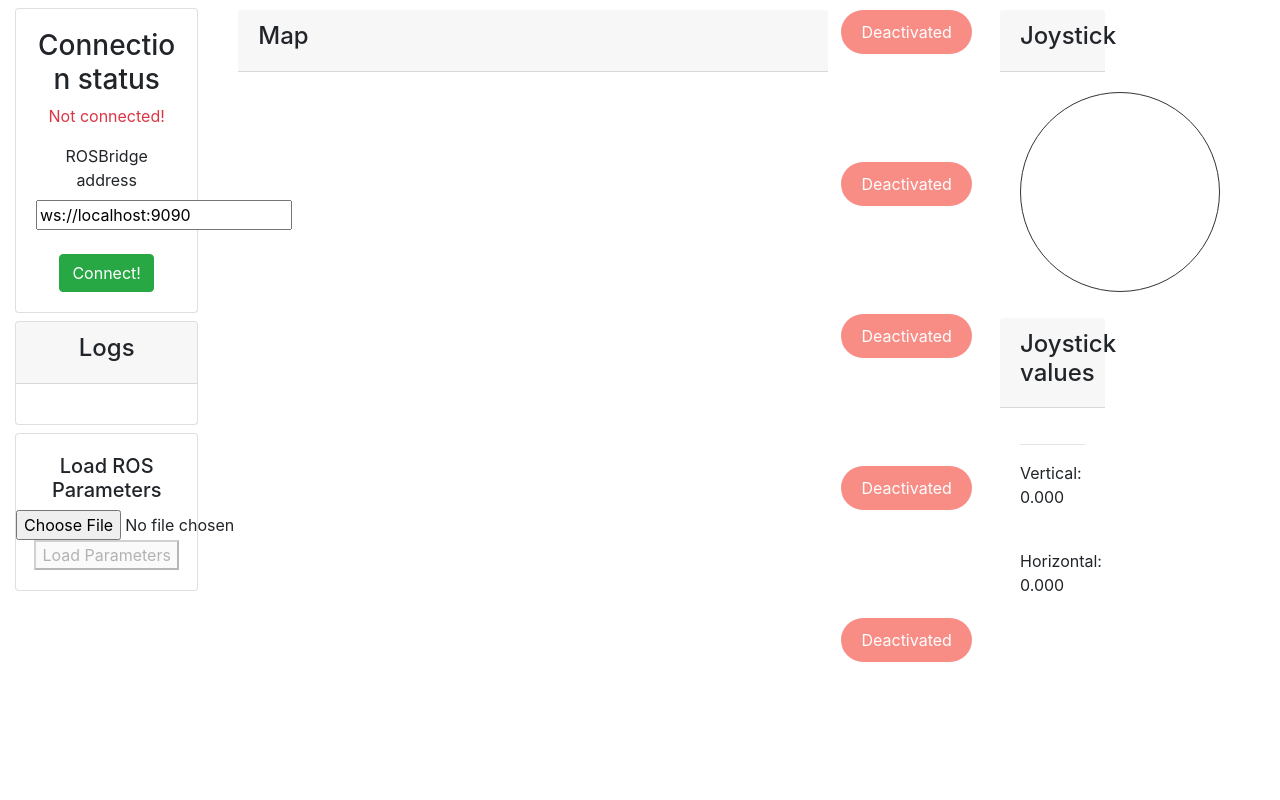
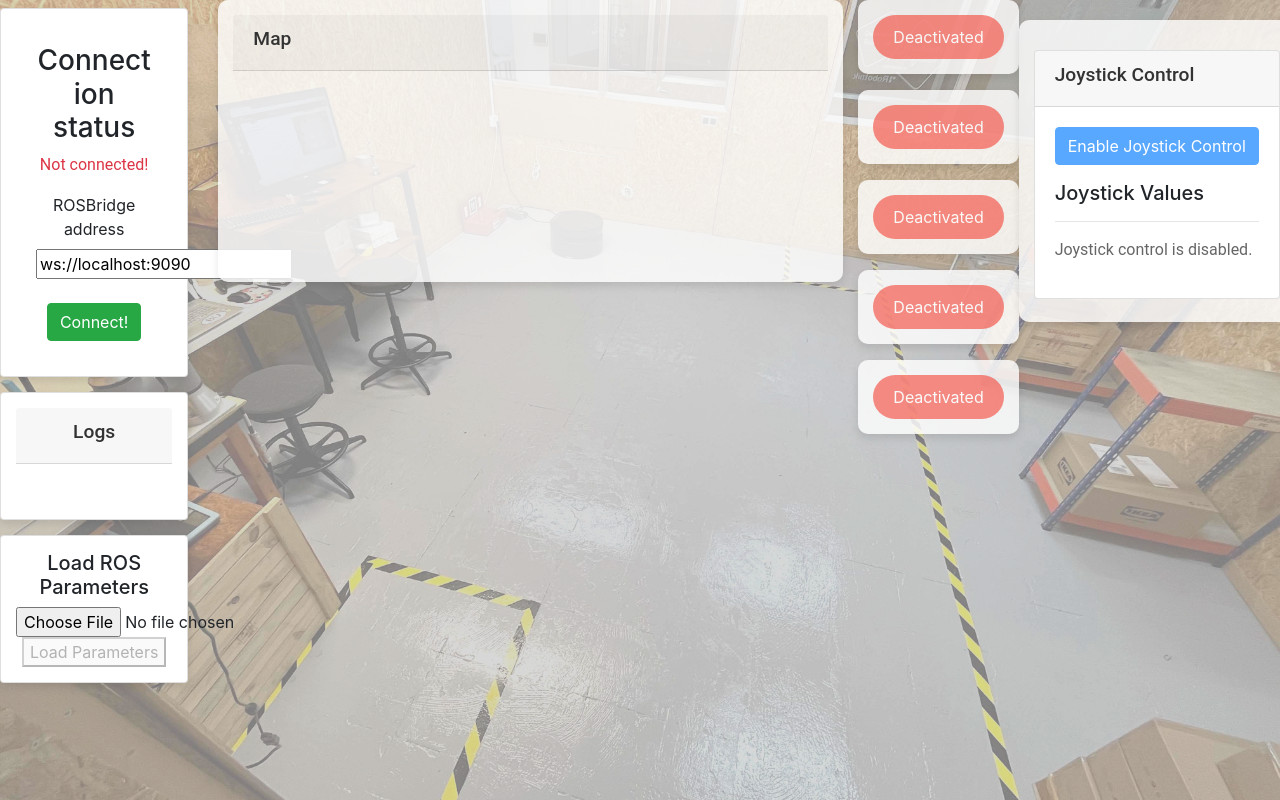
Before and after one commit to morg1207/webpage_rb1_warehouse, a Vue app: page / in a window 1280 px wide. Built offline with nearby package versions, Linux system fonts and the light colour scheme.

Commit message:
Pagina funcionando, aun faltan funcionalidades

```diff
--- a/src/App.vue
+++ b/src/App.vue
@@ -13,23 +13,23 @@
 </script>
 
 <template>
-  <div id="app" class="container-fluid">
+  <div id="app" class="container-fluid app-background">
     <div class="row">
       <div class="col-2 text-center">
         <!-- Connect-->
-        <div class="card mt-2">
+        <div class="card mt-2  custom-card">
           <RobotConfigComponent @my-event="connect_ros"></RobotConfigComponent>
         </div>
 
         <!--Log-->
-        <div class="card mt-2">
+        <div class="card mt-2  custom-card">
           <LogsComponent
             ref="LogsComponentRef"
             v:bind:usuario="usuario"
           ></LogsComponent>
         </div>
         <!-- Load file-->
-        <div class="card mt-2">
+        <div class="card mt-2  custom-card">
           <ParamsComponent
             @event_config_web="config_web_event"
             ref="ParamsComponentRef"
@@ -39,7 +39,7 @@
       </div>
       <!--Map-->
       <div class="col-6" style="overflow: auto">
-        <div class="map-column">
+        <div class="map-column  custom-card">
           <MapComponent
             ref="MapComponentRef"
             v:bind:usuario="usuario"
@@ -47,8 +47,8 @@
         </div>
       </div>
       <!--Botones-->
-      <div class="col-1 button-container">
-        <div class="button-column">
+      <div class="col-2.0 button-container">
+        <div class="button-column  custom-card mb-3">
           <ButtonComponent
             ref="ButtonInitLocComponentRef"
             v:bind:usuario="usuario"
@@ -60,7 +60,7 @@
             >
         </ButtonComponent>
         </div>
-        <div class="button-column">
+        <div class="button-column  custom-card mb-3">
           <ButtonComponent
             ref="ButtonFindShelfComponentRef"
             v:bind:usuario="usuario"
@@ -71,19 +71,19 @@
             :buttonPublishBT="'find_shelf_and_publish'"
           ></ButtonComponent>
         </div>
-        <div class="button-column">
+        <div class="button-column  custom-card mb-3">
           <ButtonComponent></ButtonComponent>
         </div>
-        <div class="button-column">
+        <div class="button-column  custom-card mb-3">
           <ButtonComponent></ButtonComponent>
         </div>
-        <div class="button-column">
+        <div class="button-column  custom-card mb-3 ">
           <ButtonComponent></ButtonComponent>
         </div>
       </div>
       <!--JOystick-->
-      <div class="col-3">
-        <div class="joystick-column">
+      <div class="col-2.0">
+        <div class="joystick-column w-100  custom-card">
           <JoystickComponent
             ref="JoystickComponentRef"
             v:bind:usuario="usuario"
@@ -111,6 +111,7 @@ export default {
       console.log("Evento de conexion recibido");
       this.$refs.MapComponentRef.setMapViewer(ros);
       this.$refs.MapComponentRef.amclPose(ros);
+      this.$refs.MapComponentRef.shelfPose(ros);
       this.$refs.JoystickComponentRef.joystickConfig(ros);
       this.$refs.LogsComponentRef.logsInit();
       this.$refs.ParamsComponentRef.paramInit(ros);
@@ -126,56 +127,3 @@ export default {
   },
 };
 </script>
-
-<style scoped>
-.container {
-  display: flex;
-  flex-direction: row;
-  height: 100vh; /* Use the full height of the viewport */
-}
-
-.config-column {
-  flex: 0 0 20%; /* 20% of the width */
-  padding: 1px; /* Optional: add some padding */
-  box-sizing: border-box;
-}
-
-.map-column {
-  flex: 0 0 40%; /* 40% of the width */
-  padding: 10px; /* Optional: add some padding */
-  box-sizing: border-box;
-}
-.button-column {
-  flex: 0 0 20%; /* 40% of the width */
-  padding: 10px; /* Optional: add some padding */
-  box-sizing: border-box;
-}
-.joystick-column {
-  flex: 0 0 20%; /* 40% of the width */
-  padding: 10px; /* Optional: add some padding */
-  box-sizing: border-box;
-}
-.app-container {
-  margin-top: 20px; /* Adjust the top margin as needed */
-  margin-bottom: 20px; /* Adjust the bottom margin as needed */
-}
-
-.button-container {
-  display: flex;
-  flex-direction: column;
-  justify-content: space-around;
-  height: calc(
-    100vh - 40px
-  ); /* Adjust this height to account for the margins */
-}
-
-.button-column {
-  display: flex;
-
-  justify-content: center; /* Center the buttons horizontally if needed */
-}
-
-.button-column > * {
-  flex: 0 0 15%; /* Make each button take up a portion of the container height */
-}
-</style>
--- a/src/assets/styles.css
+++ b/src/assets/styles.css
@@ -48,3 +48,82 @@
   -khtml-user-select: none;
   -webkit-user-select: none;
 }
+
+html, body, #app {
+  height: 100%;
+  margin: 0;
+  padding: 0;
+  width: 100%;
+  overflow-x: hidden; /* Evita el desbordamiento horizontal */
+}
+
+.app-background {
+  position: relative;
+  z-index: 1;
+  height: 100%;
+  width: 100%; /* Asegura que el fondo ocupe todo el ancho */
+}
+
+.app-background::before {
+  content: "";
+  position: absolute;
+  top: 0;
+  left: 0;
+  width: 100%;
+  height: 100%;
+  background-image: url('./warehouse.jpg'); /* Reemplaza esto con la ruta de tu imagen */
+  background-size: cover;
+  background-position: center;
+  opacity: 0.5; /* Ajusta la opacidad según sea necesario */
+  z-index: -1; /* Asegura que la imagen de fondo esté detrás del contenido */
+  filter: brightness(0.7); /* Opcional: ajusta el brillo para mejor legibilidad */
+}
+
+.container-fluid {
+  position: relative;
+  z-index: 2; /* Asegura que el contenido esté por encima de la imagen de fondo */
+  height: 100%;
+  width: 100%;
+  padding: 0; /* Elimina cualquier padding adicional */
+}
+
+.custom-card {
+  background: rgba(255, 255, 255, 0.8); /* Fondo blanco con opacidad */
+  border-radius: 10px; /* Bordes redondeados */
+  box-shadow: 0 4px 8px rgba(0, 0, 0, 0.1); /* Sombra suave */
+  padding: 15px; /* Espaciado interno */
+  margin-bottom: 15px; /* Espaciado entre tarjetas */
+}
+
+.custom-card h4 {
+  font-family: 'Roboto', sans-serif; /* Fuente personalizada */
+  font-size: 1.2em; /* Tamaño de la fuente */
+  color: #333; /* Color del texto */
+}
+
+.custom-card p {
+  font-family: 'Roboto', sans-serif; /* Fuente personalizada */
+  color: #666; /* Color del texto */
+}
+
+.button-column .btn {
+  width: 100%; /* Botones ocupan todo el ancho del contenedor */
+  margin-top: 5px; /* Margen superior */
+  margin-bottom: 5px; /* Margen inferior */
+}
+
+.button-column .btn:hover {
+  background-color: #007bff; /* Color de fondo al pasar el ratón */
+  color: white; /* Color del texto al pasar el ratón */
+}
+
+.joystick-column {
+  display: flex;
+  flex-direction: column;
+  align-items: center;
+  margin-top: 20px; /* Espacio adicional entre joystick y botones */
+}
+
+.card {
+  margin-top: 15px; /* Márgenes uniformes */
+}
--- a/src/components/JoystickComponent.vue
+++ b/src/components/JoystickComponent.vue
@@ -1,28 +1,34 @@
 <template>
-  <div class="col-6">
+  <div class="card mb-2 w-100">
     <div class="card-header">
-      <h4>Joystick</h4>
+      <h4>Joystick Control</h4>
     </div>
     <div class="card-body">
-      <div id="dragstartzone" @mousedown="startDrag" @mousemove="doDrag"></div>
-      <div id="dragCircle" :style="dragCircleStyle"></div>
-    </div>
-  </div>
-  <div class="col-6">
-    <div class="card-header">
-      <h4>Joystick values</h4>
-    </div>
-    <div class="card-body">
-      <hr />
-      <p>Vertical: {{ joystick.vertical.toFixed(3) }}</p>
-      <br />
-      <p>Horizontal: {{ joystick.horizontal.toFixed(3) }}</p>
+      <button class="btn btn-primary"
+              :class="{ 'btn-disabled': !joystickConfigured, 'btn-active': joystickControlEnabled }"
+              @click="toggleJoystickControl"
+              :disabled="!joystickConfigured">
+        {{ joystickControlEnabled ? 'Disable Joystick Control' : 'Enable Joystick Control' }}
+      </button>
+
+      <div class="joystick-content mt-3" v-if="joystickControlEnabled">
+        <div id="dragstartzone" @mousedown="startDrag" @mousemove="doDrag"></div>
+        <div id="dragCircle" :style="dragCircleStyle"></div>
+      </div>
+
+      <div class="joystick-values mt-3">
+        <h5>Joystick Values</h5>
+        <hr />
+        <p v-if="joystickControlEnabled">Vertical: {{ joystick.vertical.toFixed(3) }}</p>
+        <p v-if="joystickControlEnabled">Horizontal: {{ joystick.horizontal.toFixed(3) }}</p>
+        <p v-else>Joystick control is disabled.</p>
+      </div>
     </div>
   </div>
 </template>
-
 <script>
 import ROSLIB from "roslib";
+
 
 export default {
   name: "JoystickComponent",
@@ -49,14 +55,41 @@ export default {
         height: "75px",
       },
       topic_cmd_vel: "cmd_vel",
+      joystickControlEnabled: false,
+      joystickConfigured: false,
+      shelf_detected: false
     };
   },
 
   methods: {
+
+    toggleJoystickControl()  {
+      if (!this.joystickConfigured) return;
+
+      this.joystickControlEnabled = !this.joystickControlEnabled;
+      if (this.joystickControlEnabled) {
+        this.activateJoystickControl();
+      } else {
+        this.deactivateJoystickControl();
+      }
+    },
+
+    activateJoystickControl(){
+      this.joystickControlEnabled=true;
+      this.pubInterval = setInterval(this.publishCmdVel, 100);
+      console.log("Publicando mensajes");
+    },
+    deactivateJoystickControl(){
+      this.joystickControlEnabled=false;
+      clearInterval(this.pubInterval)
+      console.log("Joystick desactivado");
+    },
+
     joystickConfig(ros) {
+      this.joystickConfigured = true
       console.log("Joystick configurado");
       this.ros = ros;
-      this.pubInterval = setInterval(this.publishCmdVel, 100);
+      //this.pubInterval = setInterval(this.publishCmdVel, 100);
     },
     paramConfig(config_web) {
       console.log(config_web);
@@ -137,5 +170,24 @@ export default {
 </script>
 
 <style scoped>
-/* Add any styles specific to the map component here */
+.joystick-content {
+  display: flex;
+  flex-direction: column;
+  align-items: center;
+}
+
+.joystick-values {
+  margin-top: 20px;
+}
+
+.btn-disabled {
+  opacity: 0.5; /* Botón opaco cuando está deshabilitado */
+  cursor: not-allowed; /* Cursor no permitido cuando está deshabilitado */
+}
+
+.btn-active {
+  background-color: #007bff; /* Color de fondo cuando está activo */
+  border-color: #007bff; /* Color del borde cuando está activo */
+  color: #fff; /* Color del texto cuando está activo */
+}
 </style>
--- a/src/components/MapComponent.vue
+++ b/src/components/MapComponent.vue
@@ -10,6 +10,7 @@
 <script>
 import ROSLIB from "roslib";
 import robotImageSrc from "@/assets/robot.png"; // Import the image
+import shelfImageSrc from "@/assets/shelf.png"; // Import the image
 
 export default {
   name: "MapComponent",
@@ -34,10 +35,14 @@ export default {
       mainContext: null,
 
       scale: 5,
-      point_last_x: 0,
-      point_last_y: 0,
+      point_last_x_robot: 0,
+      point_last_y_robot: 0,
+      point_last_x_shelf: 0,
+      point_last_y_shelf: 0,
+      point_last_angle_shelf: 0,
       robotImage: new Image(), // Initialize the robot image
-
+      shelfImage: new Image(), // Initialize the robot image
+      shelf_detected: false
     };
   },
 
@@ -56,6 +61,7 @@ export default {
         console.log("Map subscriber");
       });
       this.robotImage.src = robotImageSrc;
+      this.shelfImage.src = shelfImageSrc;
     },
     // amcl_pose subscribe
     amclPose(ros) {
@@ -75,6 +81,27 @@ export default {
         console.log(message);
       });
     },
+
+    // Shelf Subscription
+    shelfPose(ros) {
+      console.log("subscritpion pose shelf");
+      this.connected = true;
+      let topic = new ROSLIB.Topic({
+        ros: ros,
+        name: "/shelf_pose",
+        messageType: "geometry_msgs/msg/Pose",
+      });
+      topic.subscribe((message) => {
+        console.log("Shelf pose ");
+        const position = message.position;
+        const orientation = message.orientation;
+        const angle = this.quaternionToAngle(orientation);
+        this.drawShelf(position.x, position.y, angle);
+        console.log(message);
+        this.shelf_detected = true;
+      });
+    },
+
     quaternionToAngle(q) {
       const siny_cosp = 2 * (q.w * q.z + q.x * q.y);
       const cosy_cosp = 1 - 2 * (q.y * q.y + q.z * q.z);
@@ -196,8 +223,8 @@ export default {
     drawRobot(point_x, point_y, angle) {
       const radius = 5;
       this.mainContext.clearRect(
-        this.point_last_x - (radius + 5) / 2,
-        this.point_last_y - (radius + 5) / 2,
+        this.point_last_x_robot - (radius + 5) / 2,
+        this.point_last_y_robot - (radius + 5) / 2,
         radius + 5,
         radius + 5
       );
@@ -219,8 +246,8 @@ export default {
 
       // Clear the previous robot image area
       this.mainContext.clearRect(
-        this.point_last_x - clearSize / 2,
-        this.point_last_y - clearSize / 2,
+        this.point_last_x_robot - clearSize / 2,
+        this.point_last_y_robot - clearSize / 2,
         clearSize,
         clearSize
       );
@@ -232,6 +259,7 @@ export default {
         this.mainContext.rotate(-angle- Math.PI/2);
         this.mainContext.drawImage(this.robotImage, -imageSize / 2, -imageSize / 2, imageSize, imageSize);
         this.mainContext.restore();
+        console.log("Dibujando robot");
       } else {
         this.robotImage.onload = () => {
           this.mainContext.save();
@@ -241,9 +269,66 @@ export default {
           this.mainContext.restore();
         };
       }
+      if(this.shelf_detected){
+          console.log("Dibujando shelf");
+          this.drawShelf(this.point_last_x_shelf, this.point_last_y_shelf, this.point_last_angle_shelf);
+      };
 
-      this.point_last_x = point_x_index;
-      this.point_last_y = point_y_index;
+      this.point_last_x_robot = point_x_index;
+      this.point_last_y_robot = point_y_index;
+    },
+
+    drawShelf(point_x, point_y, angle) {
+      const radius = 5;
+      this.mainContext.clearRect(
+        this.point_last_x_shelf - (radius + 5) / 2,
+        this.point_last_y_shelf - (radius + 5) / 2,
+        radius + 5,
+        radius + 5
+      );
+      const origin_x = this.map.info.origin.position.x;
+      const origin_y = this.map.info.origin.position.y;
+      const resolution = this.map.info.resolution;
+
+      const point_x_index =
+        this.map.info.width * this.scale -
+        ((point_x - origin_x) * this.scale) / resolution;
+      const point_y_index = -((origin_y - point_y) * this.scale) / resolution;
+      // Define the size of the image
+      const imageSize = 100; // Change this value to scale the image
+      // Draw the robot image with rotation
+
+
+      // Calculate the clear area size based on the image size
+      const clearSize = imageSize + 10;
+
+      // Clear the previous robot image area
+      this.mainContext.clearRect(
+        this.point_last_x_shelf - clearSize / 2,
+        this.point_last_y_shelf - clearSize / 2,
+        clearSize,
+        clearSize
+      );
+      // Redraw the static map and grid
+      if (this.shelfImage.complete) {
+        this.mainContext.save();
+        this.mainContext.translate(point_x_index, point_y_index);
+        this.mainContext.rotate(-angle + Math.PI/2);
+        this.mainContext.drawImage(this.shelfImage, -imageSize / 2, -imageSize / 2, imageSize, imageSize);
+        this.mainContext.restore();
+      } else {
+        this.shelfImage.onload = () => {
+          this.mainContext.save();
+          this.mainContext.translate(point_x_index, point_y_index);
+          this.mainContext.rotate(-angle+ Math.PI/2);
+          this.mainContext.drawImage(this.sehlfImage, -imageSize / 2, -imageSize / 2, imageSize, imageSize);
+          this.mainContext.restore();
+        };
+      }
+
+      this.point_last_x_shelf = point_x;
+      this.point_last_y_shelf = point_y;
+      this.point_last_angle_shelf = angle;
     },
   },
 
```
Also changed, not shown: src/assets/shelf.png (added), src/assets/warehouse.jpg (added).
